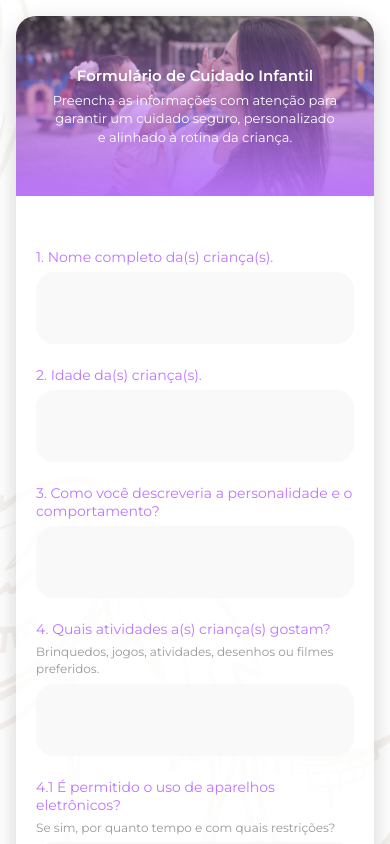
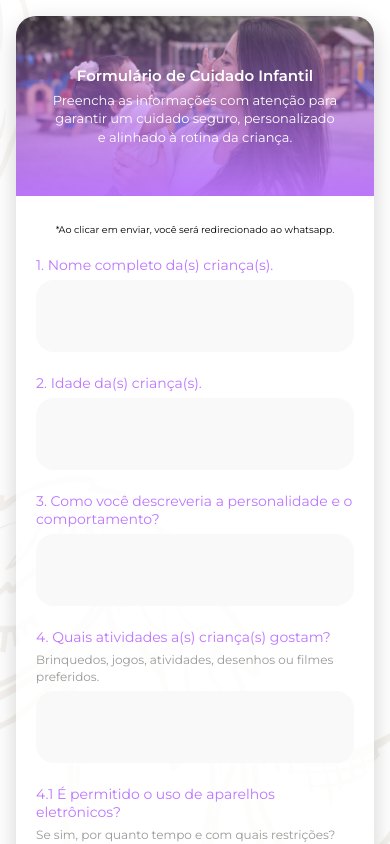
Before and after one commit to VictorBonifac10/formulario-whatsapp, a React (Vite) app: page / in a window 390 px wide. Shown: the top 844 px of the page. Built offline with nearby package versions, Linux system fonts and the light colour scheme.

Commit message:
Ajustes de responsividade e alteracao de links e estilos

```diff
--- a/src/components/Footer/index.jsx
+++ b/src/components/Footer/index.jsx
@@ -26,7 +26,7 @@ export function Footer() {
                     <a href={data.whatsapp} target="_blank" rel="noreferrer">
                         <WhatsAppIcon />
                     </a>
-                    <a href={data.forms} target="_blank" rel="noreferrer">
+                    <a href={data.email} target="_blank" rel="noreferrer">
                         <InfoIcon />
                     </a>
                 </section>
--- a/src/pages/Home/index.jsx
+++ b/src/pages/Home/index.jsx
@@ -151,6 +151,9 @@ setForm(initialState);
                     </TopSection>
 
                     <div className="questionsContainer">
+                        <div className="warning">
+                             <span>*Ao clicar em enviar, você será redirecionado ao whatsapp.</span>
+                        </div>
                         <Field>
                             <Label>1. Nome completo da(s) criança(s).</Label>
                             <BigInput name="nome" value={form.nome} onChange={handleChange} />
--- a/src/pages/Home/styles.js
+++ b/src/pages/Home/styles.js
@@ -23,11 +23,21 @@ export const Card = styled.form`
   border-radius: 24px;
 
   .questionsContainer{
-      padding: 24px 20px 32px;
+      padding: 0px 20px 20px 20px;
 
     @media (min-width: 900px) {
-      padding: 32px 40px 40px;
+      padding: 0px 40px 20px 40px;
     }
+  }
+
+  .warning{
+    display: flex;
+    flex-direction: column;
+    align-items: center;
+    justify-content: center;
+    text-align: center;
+    font-size: 0.6rem;
+    padding: 0rem 0.5rem 1.3rem 0.5rem;
   }
 
   box-shadow: 0 8px 24px rgba(0, 0, 0, 0.18);
```
Lines whose indentation alone changed are shown as unchanged.
